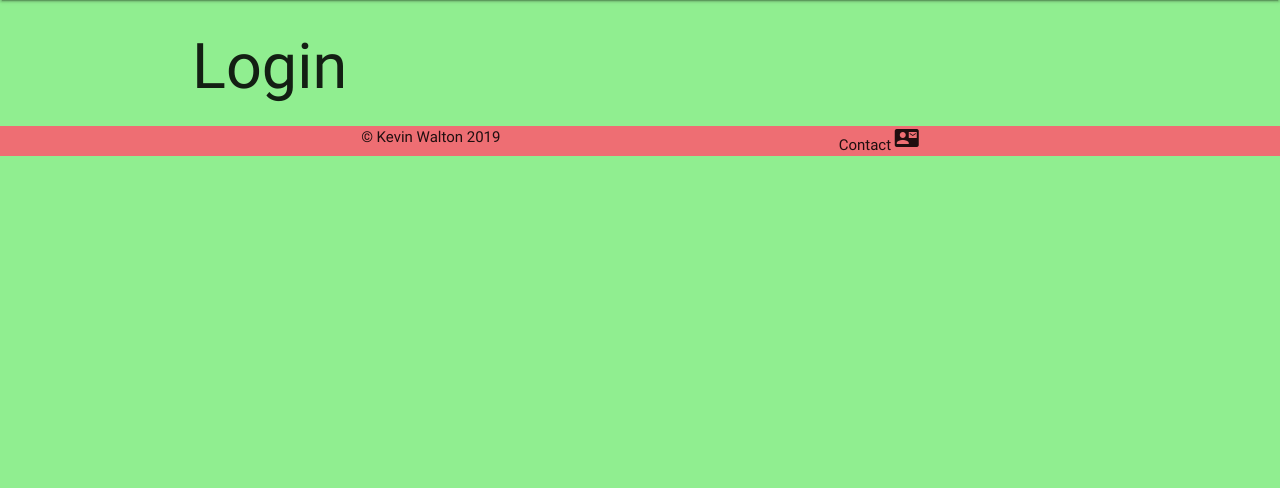
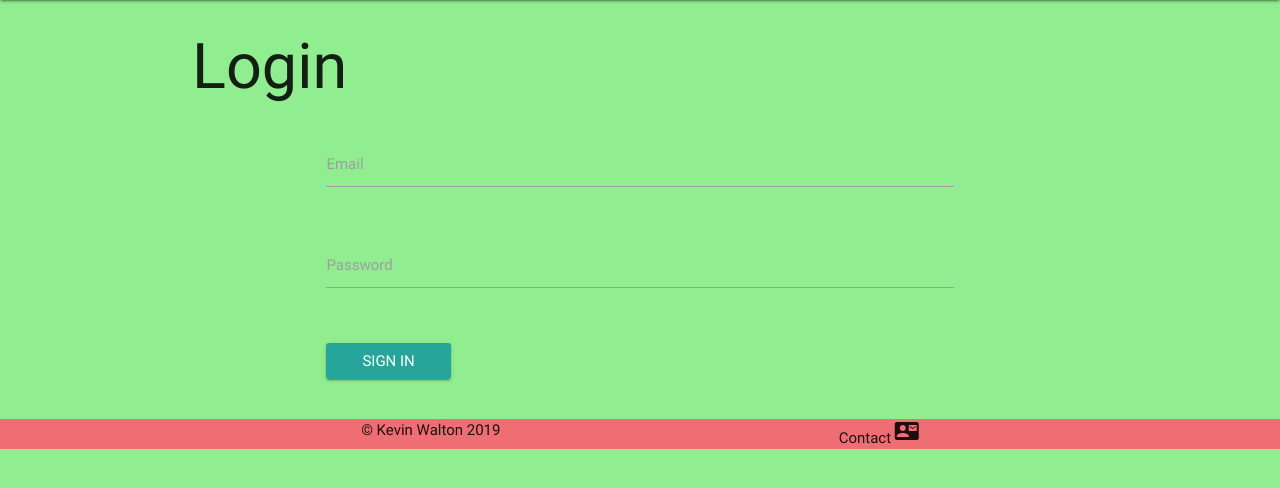
Before and after one commit to Hermeticpoet/Milestone-Project-3, a Flask app: template templates/login.html in a window 1280 px wide. Shown: the part 64-552 px from the top of the page. Run offline with Flask 2, Linux system fonts and the light colour scheme; the template is opened without the code that fills it: values that come from a table or form of the project are taken from there, others are empty; some libraries are stand-ins or nearby versions.

Commit message:
Added basic login form fields

```diff
--- a/app.py
+++ b/app.py
@@ -34,6 +34,7 @@ def register():
 
 @app.route("/login", methods=["GET", "POST"])
 def login():
+    form = LoginForm()
     if form.validate_on_submit():
         if form.email.data == 'admin@yahoo.com' and form.password.data == 'password':
             flash("You have been successfully logged in")
--- a/forms.py
+++ b/forms.py
@@ -12,5 +12,5 @@ class RegistrationForm(FlaskForm):
 class LoginForm(FlaskForm):
     email = StringField("Email", validators=[DataRequired(), Email()])
     password = PasswordField("Password", validators=[DataRequired()])
-    remember = BooleanField("Remeber Me")
+    remember = BooleanField("Remember Me")
     submit = SubmitField("Sign in")
--- a/templates/login.html
+++ b/templates/login.html
@@ -1,5 +1,37 @@
 {% extends 'base.html' %}
 {% block content %}
     <h1>Login</h1>
+    <div class="container content-section">
+        <div class="row">
+            <form class="col s12" method="POST" action="">
 
+                <!--cross site request forgery token to prevent form from attacks-->
+
+                {{ form.hidden_tag() }}
+            <div class="row">
+                <div class="input-field col s12">
+                  {{ form.email.label }}
+                  {{ form.email(class="validate") }}
+                </div>
+            </div>
+            <div class="row">
+                <div class="input-field col s12">
+                  {{ form.password.label }}
+                  {{ form.password(class="validate") }}
+                </div>
+            </div>
+            <p>
+              <label>
+                <input type="checkbox" />
+                {{ form.remember }}
+              </label>
+            </p>
+            <div class="row">
+                <div class="input-field col s3">
+                    {{ form.submit(class="btn waves-effect") }}
+                </div>
+            </div>
+            </form>
+        </div>
+    </div>
 {% endblock %}
```
